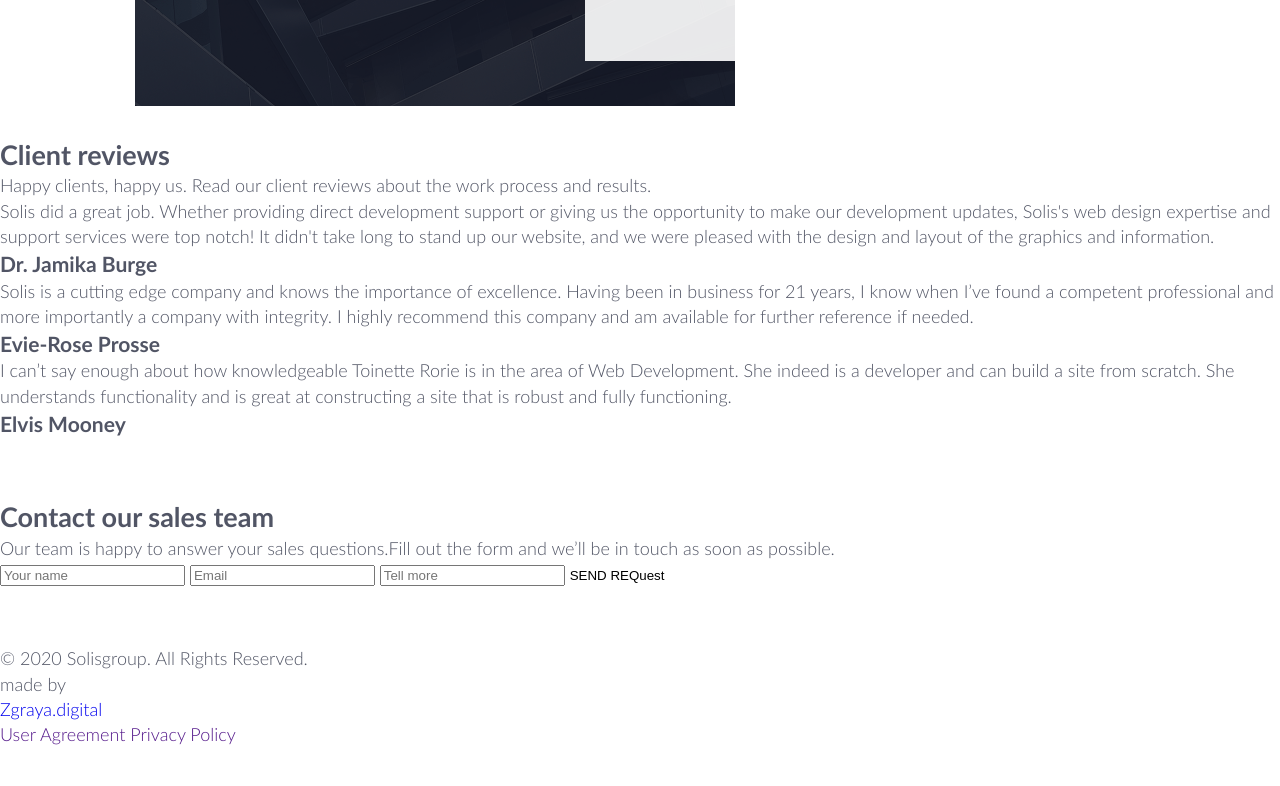
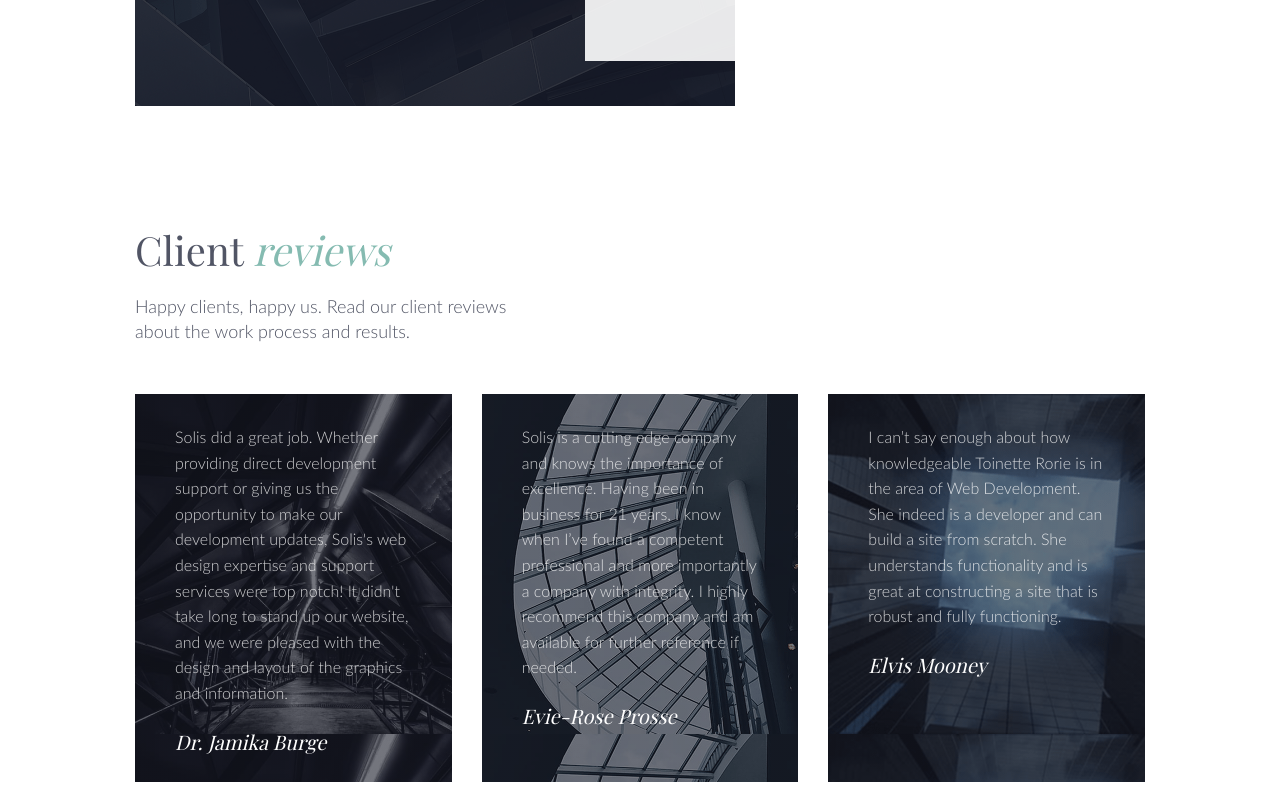
Before and after one commit to KsanaSal/beetroot-exam1-variant3, a plain HTML site: page index.html in a window 1280 px wide. Shown: the part 4347-5133 px from the top of the page. Drawn offline with nearby package versions, Linux system fonts and the light colour scheme; a web font is replaced by a local one.

Commit message:
added info and styles in reviews section

```diff
--- a/index.html
+++ b/index.html
@@ -330,47 +330,69 @@
                 </div>
             </section>
             <section class="section reviews">
-                <h2>Client <span>reviews</span></h2>
+                <div class="container reviews__container">
+                    <div class="reviews__content">
+                        <h2
+                            class="playfair-display-regular reviews__content--title"
+                        >
+                            Client
+                            <span class="playfair-display-italic">reviews</span>
+                        </h2>
                         <p>
-                    Happy clients, happy us. Read our client reviews about the
-                    work process and results.
+                            Happy clients, happy us. Read our client reviews
+                            about the work process and results.
                         </p>
-                <ul>
-                    <li>
-                        <p>
+                    </div>
+                    <ul class="reviews__list">
+                        <li class="reviews__list--item">
+                            <p class="reviews__list--item--text">
                                 Solis did a great job. Whether providing direct
-                            development support or giving us the opportunity to
-                            make our development updates, Solis's web design
-                            expertise and support services were top notch! It
-                            didn't take long to stand up our website, and we
-                            were pleased with the design and layout of the
-                            graphics and information.
+                                development support or giving us the opportunity
+                                to make our development updates, Solis's web
+                                design expertise and support services were top
+                                notch! It didn't take long to stand up our
+                                website, and we were pleased with the design and
+                                layout of the graphics and information.
                             </p>
-                        <h3>Dr. Jamika Burge</h3>
+                            <h3
+                                class="reviews__list--item--name playfair-display-italic"
+                            >
+                                Dr. Jamika Burge
+                            </h3>
                         </li>
-                    <li>
-                        <p>
+                        <li class="reviews__list--item">
+                            <p class="reviews__list--item--text">
                                 Solis is a cutting edge company and knows the
-                            importance of excellence. Having been in business
-                            for 21 years, I know when I’ve found a competent
-                            professional and more importantly a company with
-                            integrity. I highly recommend this company and am
-                            available for further reference if needed.
+                                importance of excellence. Having been in
+                                business for 21 years, I know when I’ve found a
+                                competent professional and more importantly a
+                                company with integrity. I highly recommend this
+                                company and am available for further reference
+                                if needed.
                             </p>
-                        <h3>Evie-Rose Prosse</h3>
+                            <h3
+                                class="playfair-display-italic reviews__list--item--name"
+                            >
+                                Evie-Rose Prosse
+                            </h3>
                         </li>
-                    <li>
-                        <p>
-                            I can’t say enough about how knowledgeable Toinette
-                            Rorie is in the area of Web Development. She indeed
-                            is a developer and can build a site from scratch.
-                            She understands functionality and is great at
-                            constructing a site that is robust and fully
-                            functioning.
+                        <li class="reviews__list--item">
+                            <p class="reviews__list--item--text">
+                                I can’t say enough about how knowledgeable
+                                Toinette Rorie is in the area of Web
+                                Development. She indeed is a developer and can
+                                build a site from scratch. She understands
+                                functionality and is great at constructing a
+                                site that is robust and fully functioning.
                             </p>
-                        <h3>Elvis Mooney</h3>
+                            <h3
+                                class="playfair-display-italic reviews__list--item--name"
+                            >
+                                Elvis Mooney
+                            </h3>
                         </li>
                     </ul>
+                </div>
             </section>
             <section id="contact" class="section contact">
                 <div>
--- /dev/null
+++ b/scss/layouts/_reviews.scss
@@ -0,0 +1,72 @@
+.reviews {
+    padding-top: 120px;
+    padding-bottom: 0;
+
+    &__container {
+        display: flex;
+        flex-direction: column;
+        gap: 50px;
+    }
+
+    &__content {
+        display: flex;
+        flex-direction: column;
+        gap: 20px;
+        width: 400px;
+
+        &--title {
+            font-size: 40px;
+            line-height: 1.2;
+
+            & span {
+                color: var(--primary-color-light-bg);
+            }
+        }
+    }
+
+    &__list {
+        display: flex;
+        gap: 30px;
+
+        &--item {
+            display: flex;
+            flex-direction: column;
+            gap: 26px;
+            width: 370px;
+            padding: 30px 40px;
+            background: linear-gradient(
+                    rgba(25, 28, 41, 0.6),
+                    rgba(25, 28, 41, 0.6)
+                ),
+                url("../../images/reviews/image1.png");
+
+            &--text {
+                font-size: 16px;
+                line-height: 1.6;
+                color: var(--light-text-color-80);
+            }
+
+            &--name {
+                font-size: 20px;
+                line-height: 1;
+                color: var(--light-text-color);
+            }
+        }
+
+        &--item:nth-child(2) {
+            background: linear-gradient(
+                    rgba(25, 28, 41, 0.6),
+                    rgba(25, 28, 41, 0.6)
+                ),
+                url("../../images/reviews/image2.png");
+        }
+
+        &--item:nth-child(3) {
+            background: linear-gradient(
+                    rgba(25, 28, 41, 0.6),
+                    rgba(25, 28, 41, 0.6)
+                ),
+                url("../../images/reviews/image3.png");
+        }
+    }
+}
--- a/scss/style.scss
+++ b/scss/style.scss
@@ -14,3 +14,4 @@
 @use "./layouts/quote";
 @use "./layouts/video";
 @use "./layouts/promises";
+@use "./layouts/reviews";
```
Also changed, not shown: css/style.css, css/style.min.css, images/reviews/image1.png (added), images/reviews/image2.png (added), images/reviews/image3.png (added). Lines whose indentation alone changed are shown as unchanged.
